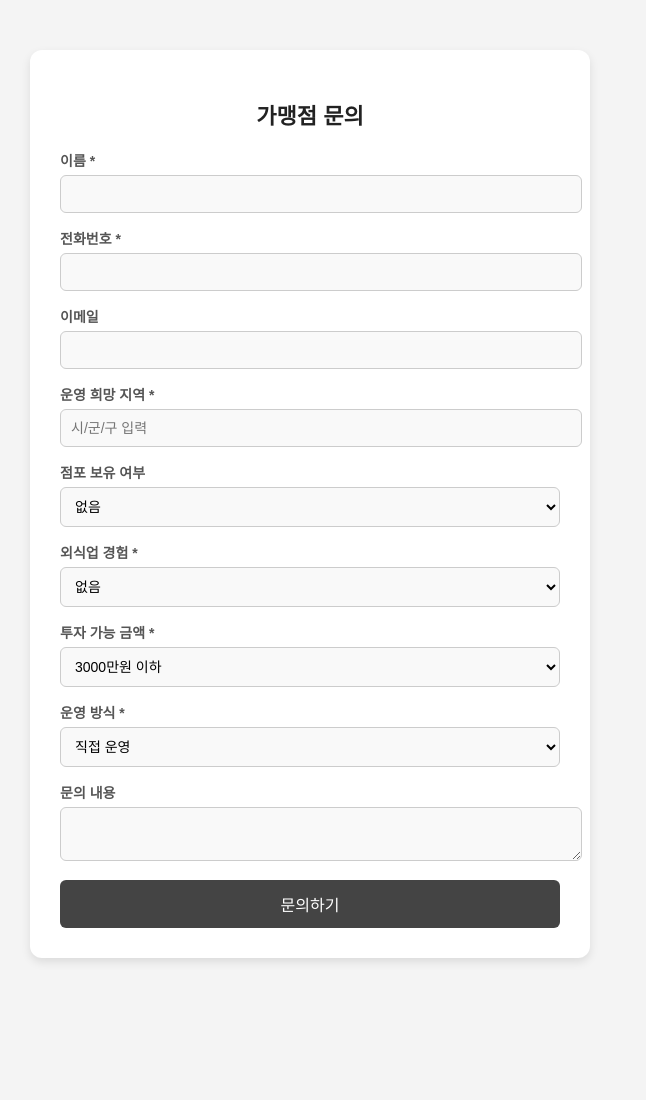
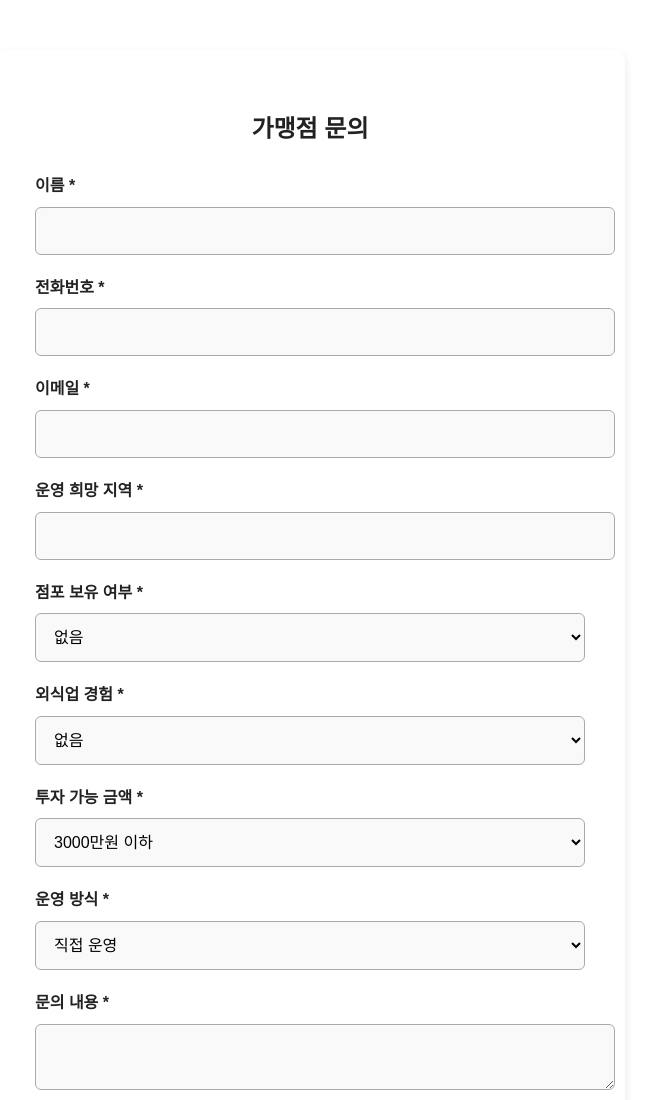
Before and after one commit to artuniverse/franchise-inquiry, a plain HTML site: page inquiry.html in a window 1280 px wide. Shown: the top 1100 px of the page, without its empty margins (330-976 px from the left). Before the commit the page ends 1008 px from the top, so only its background shows below. Drawn offline with nearby package versions, Linux system fonts and the light colour scheme.

Commit message:
Update inquiry.html

```diff
--- a/inquiry.html
+++ b/inquiry.html
@@ -9,97 +9,102 @@
             font-family: "돋움", sans-serif;
             text-align: center;
             margin: 0;
-            background-color: #f4f4f4;
+            background-color: #ffffff;
             color: #333;
+            line-height: 1.6; /* 가독성 향상 */
         }
         .form-container {
             margin: 50px auto;
-            padding: 30px;
-            max-width: 500px;
+            padding: 40px;
+            max-width: 550px;
             background: #ffffff;
             border-radius: 12px;
             box-shadow: 0 4px 10px rgba(0,0,0,0.1);
+            text-align: left;
         }
         h2 {
-            font-size: 22px;
+            font-size: 24px;
             color: #222;
             font-weight: bold;
+            margin-bottom: 25px;
+            text-align: center;
+        }
+        .form-group {
             margin-bottom: 20px;
         }
-        .form-group {
-            margin-bottom: 15px;
-            text-align: left;
-        }
         label {
-            font-size: 14px;
+            font-size: 16px;
             font-weight: bold;
-            color: #555;
+            color: #222;
             display: block;
-            margin-bottom: 5px;
+            margin-bottom: 8px;
         }
         input, select, textarea {
             width: 100%;
-            padding: 10px;
-            font-size: 14px;
-            border: 1px solid #ccc;
+            padding: 14px;
+            font-size: 16px;
+            border: 1px solid #aaa;
             border-radius: 6px;
             background-color: #f9f9f9;
         }
         input:focus, textarea:focus, select:focus {
-            border-color: #777;
+            border-color: #555;
             outline: none;
             background-color: #fff;
         }
         .submit-button {
             width: 100%;
-            padding: 12px;
-            font-size: 16px;
-            background-color: #444;
+            padding: 16px;
+            font-size: 18px;
+            font-weight: bold;
+            background-color: #222;
             color: white;
             border: none;
             cursor: pointer;
             border-radius: 6px;
-            transition: background 0.3s ease;
+            transition: background 0.3s ease, transform 0.2s ease;
         }
         .submit-button:hover {
-            background-color: #222;
+            background-color: #444;
+            transform: scale(1.02);
         }
         .thank-you {
             display: none;
-            font-size: 18px;
+            font-size: 22px;
             font-weight: bold;
-            color: #333;
-            margin-top: 20px;
-            padding: 20px;
+            color: green;
+            margin-top: 30px;
+            padding: 25px;
             background: #e8e8e8;
             border-radius: 8px;
             box-shadow: 0 2px 6px rgba(0, 0, 0, 0.1);
+            text-align: center;
         }
     </style>
 </head>
 <body>
     <div class="form-container">
         <h2>가맹점 문의</h2>
-        <form id="inquiry-form" action="https://formsubmit.co/hi_juliana@naver.com" method="POST" onsubmit="showThankYou(event)">
+        <form id="inquiry-form">
             <div class="form-group">
                 <label for="name">이름 *</label>
-                <input type="text" id="name" name="name" required>
+                <input type="text" id="name" required>
             </div>
             <div class="form-group">
                 <label for="phone">전화번호 *</label>
-                <input type="tel" id="phone" name="phone" required>
+                <input type="tel" id="phone" required>
             </div>
             <div class="form-group">
-                <label for="email">이메일</label>
-                <input type="email" id="email" name="email">
+                <label for="email">이메일 *</label>
+                <input type="email" id="email" required>
             </div>
             <div class="form-group">
                 <label for="region">운영 희망 지역 *</label>
-                <input type="text" id="region" name="region" placeholder="시/군/구 입력" required>
+                <input type="text" id="region" required>
             </div>
             <div class="form-group">
-                <label for="store">점포 보유 여부</label>
-                <select id="store" name="store">
+                <label for="store">점포 보유 여부 *</label>
+                <select id="store" required>
                     <option value="없음">없음</option>
                     <option value="보유 중">보유 중</option>
                     <option value="검토 중">검토 중</option>
@@ -107,14 +112,14 @@
             </div>
             <div class="form-group">
                 <label for="experience">외식업 경험 *</label>
-                <select id="experience" name="experience" required>
+                <select id="experience" required>
                     <option value="없음">없음</option>
                     <option value="있음">있음</option>
                 </select>
             </div>
             <div class="form-group">
                 <label for="investment">투자 가능 금액 *</label>
-                <select id="investment" name="investment" required>
+                <select id="investment" required>
                     <option value="3000만원 이하">3000만원 이하</option>
                     <option value="3000~5000만원">3000~5000만원</option>
                     <option value="5000만원 이상">5000만원 이상</option>
@@ -122,15 +127,15 @@
             </div>
             <div class="form-group">
                 <label for="operation">운영 방식 *</label>
-                <select id="operation" name="operation" required>
+                <select id="operation" required>
                     <option value="직접 운영">직접 운영</option>
                     <option value="가족 경영">가족 경영</option>
                     <option value="직원 고용">직원 고용</option>
                 </select>
             </div>
             <div class="form-group">
-                <label for="inquiry">문의 내용</label>
-                <textarea id="inquiry" name="inquiry"></textarea>
+                <label for="inquiry">문의 내용 *</label>
+                <textarea id="inquiry" required></textarea>
             </div>
             <button type="submit" class="submit-button">문의하기</button>
         </form>
@@ -140,17 +145,32 @@
         </div>
     </div>
 
+    <script src="https://cdn.jsdelivr.net/npm/@emailjs/browser@3/dist/email.min.js"></script>
     <script>
-        function showThankYou(event) {
-            event.preventDefault(); // 기본 폼 제출 동작 방지
-            document.getElementById('inquiry-form').style.display = 'none';
-            document.getElementById('thank-you-message').style.display = 'block';
+        (function(){
+            emailjs.init("YOUR_USER_ID");
 
-            // 실제 메일 전송을 위해 폼을 수동으로 제출
-            setTimeout(function() {
-                document.getElementById('inquiry-form').submit();
-            }, 500);
-        }
+            document.getElementById('inquiry-form').addEventListener('submit', function(event) {
+                event.preventDefault();
+
+                emailjs.send("YOUR_SERVICE_ID", "YOUR_TEMPLATE_ID", {
+                    name: document.getElementById('name').value,
+                    phone: document.getElementById('phone').value,
+                    email: document.getElementById('email').value,
+                    region: document.getElementById('region').value,
+                    store: document.getElementById('store').value,
+                    experience: document.getElementById('experience').value,
+                    investment: document.getElementById('investment').value,
+                    operation: document.getElementById('operation').value,
+                    inquiry: document.getElementById('inquiry').value
+                }).then(function(response) {
+                    document.getElementById('inquiry-form').style.display = 'none';
+                    document.getElementById('thank-you-message').style.display = 'block';
+                }, function(error) {
+                    alert("전송에 실패했습니다. 다시 시도해주세요.");
+                });
+            });
+        })();
     </script>
 </body>
 </html>
```
